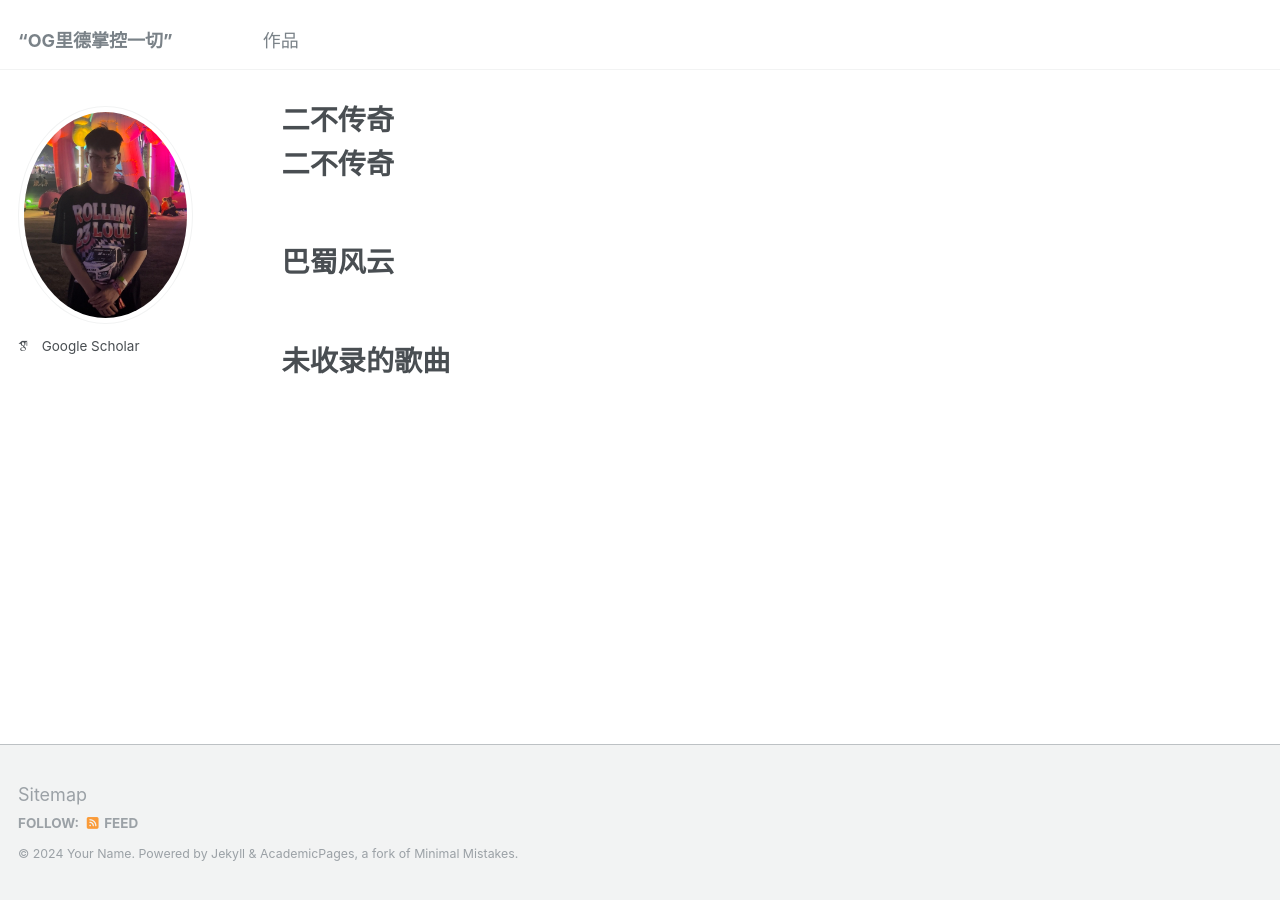
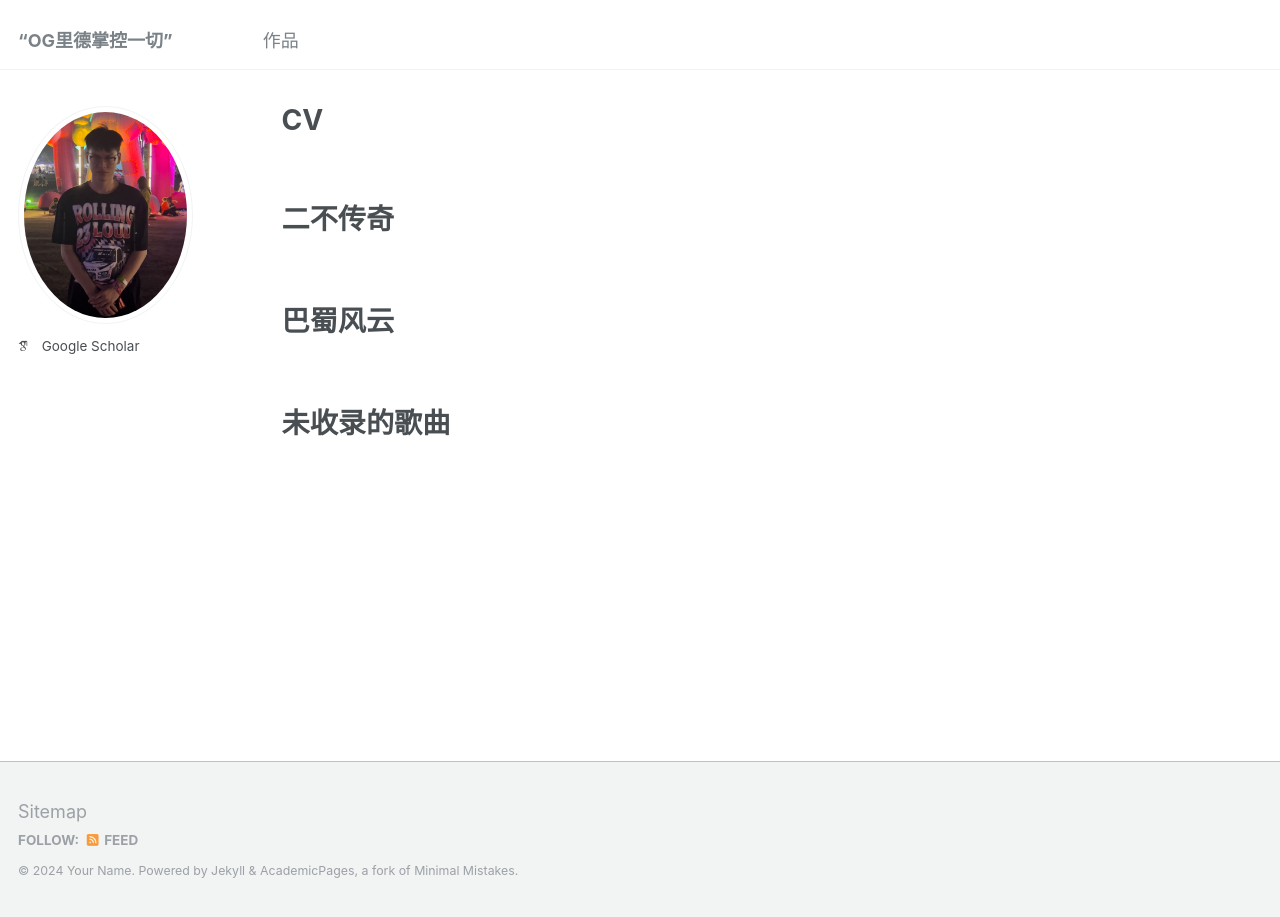
Before and after one commit to BSITA-CQ/BSITA-CQ.github.io, a Jekyll site: the page built from _pages/cv.md, in a window 1280 px wide. Built offline with Jekyll 4.4.1, drawn with Linux system fonts in a browser that asks for light colours; some web fonts are replaced; our own code applies the rules of GitHub Pages for plain Markdown files.

Commit message:
Update cv.md

```diff
--- a/_pages/cv.md
+++ b/_pages/cv.md
@@ -1,3 +1,16 @@
+---
+layout: archive
+title: "CV"
+permalink: /cv/
+author_profile: true
+redirect_from:
+  - /resume
+---
+
+{% include base_path %}
+
+<br/>
+
 二不传奇
 =========
 <br/>
```
